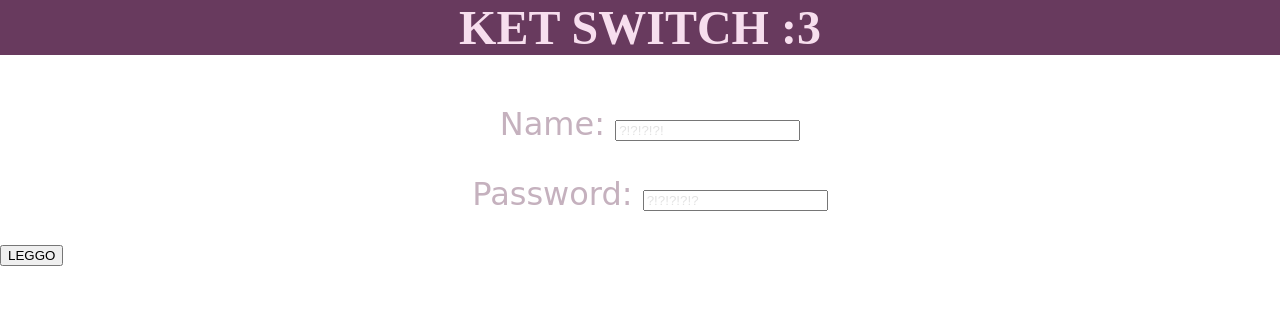
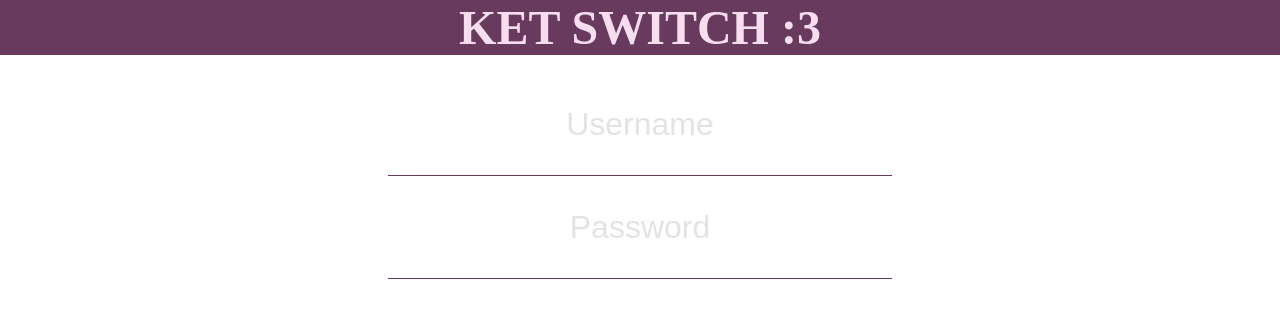
Before and after one commit to ryuxik/ket-switch, a Flask app: page /login in a window 1280 px wide. Shown: the top 318 px of the page. Run offline with Flask 2, Linux system fonts and the light colour scheme.

Commit message:
removed button cause ya (just press enter)

```diff
--- a/FlaskApp/templates/login.html
+++ b/FlaskApp/templates/login.html
@@ -9,13 +9,13 @@
     <div class="container">
       <h1>KET SWITCH :3</h1>
       <br>
+      <div style="text-align:center">
       <form action="" method="post">
-        <p>Name: <input type="text" placeholder="?!?!?!?!" maxlength="10" name="username" value="{{
-          request.form.username }}"></p>
-        <p>Password: <input type="password" placeholder="?!?!?!?!?" maxlength="10" name="password" value="{{
-          request.form.password }}"></p>
-        <input class="btn" type="submit" value="LEGGO">
+        <input class="textbox" input type="text" placeholder="Username" maxlength="10" name="username" value="{{request.form.username }}"><br />
+        <input class="textbox" input type="password" placeholder="Password" maxlength="10" name="password" value="{{request.form.password }}">
+        <input type="submit" style="position: absolute; left: -9999px"/>
       </form>
+      </div>
     </div>
   </body>
 </html>
```
